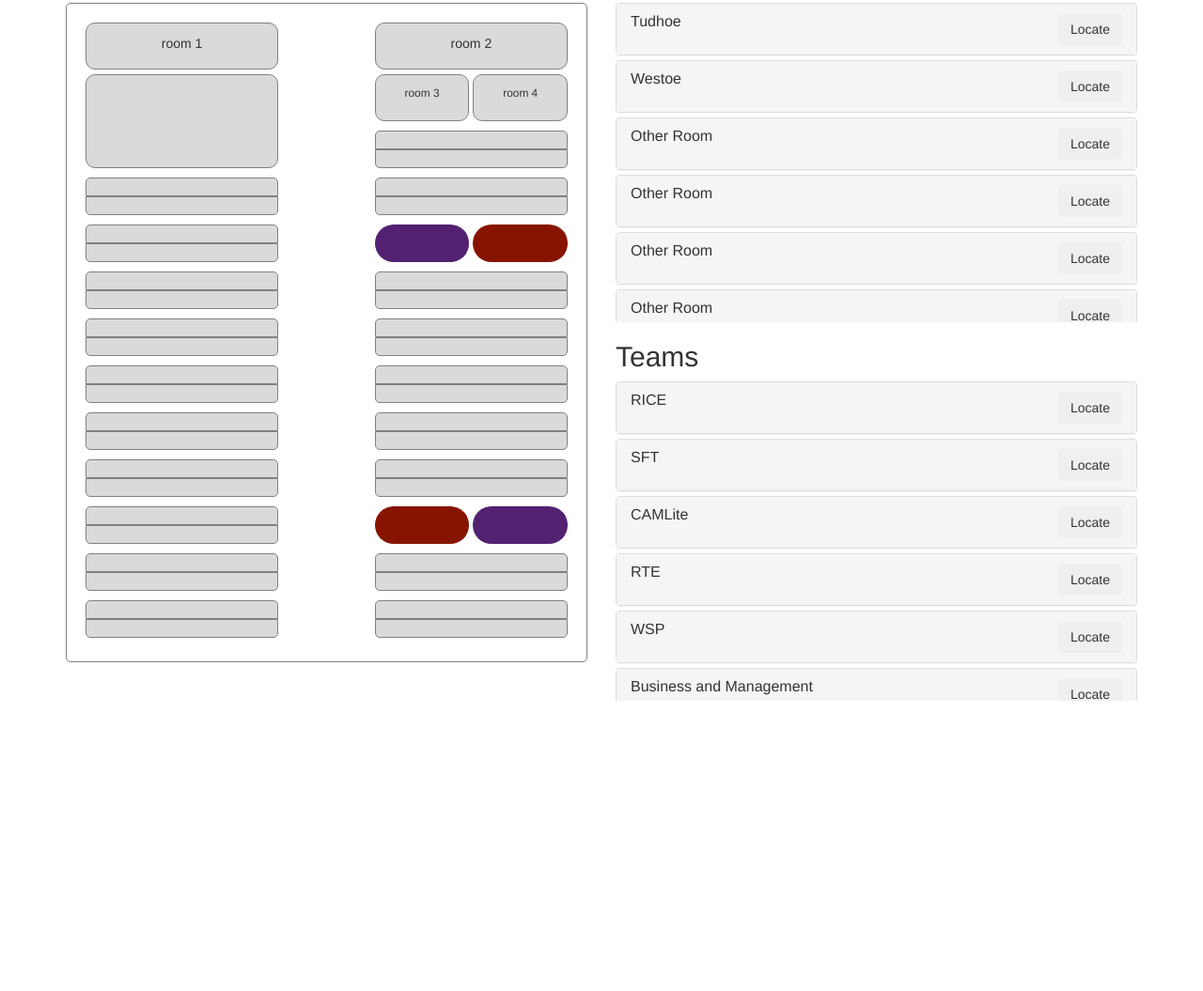
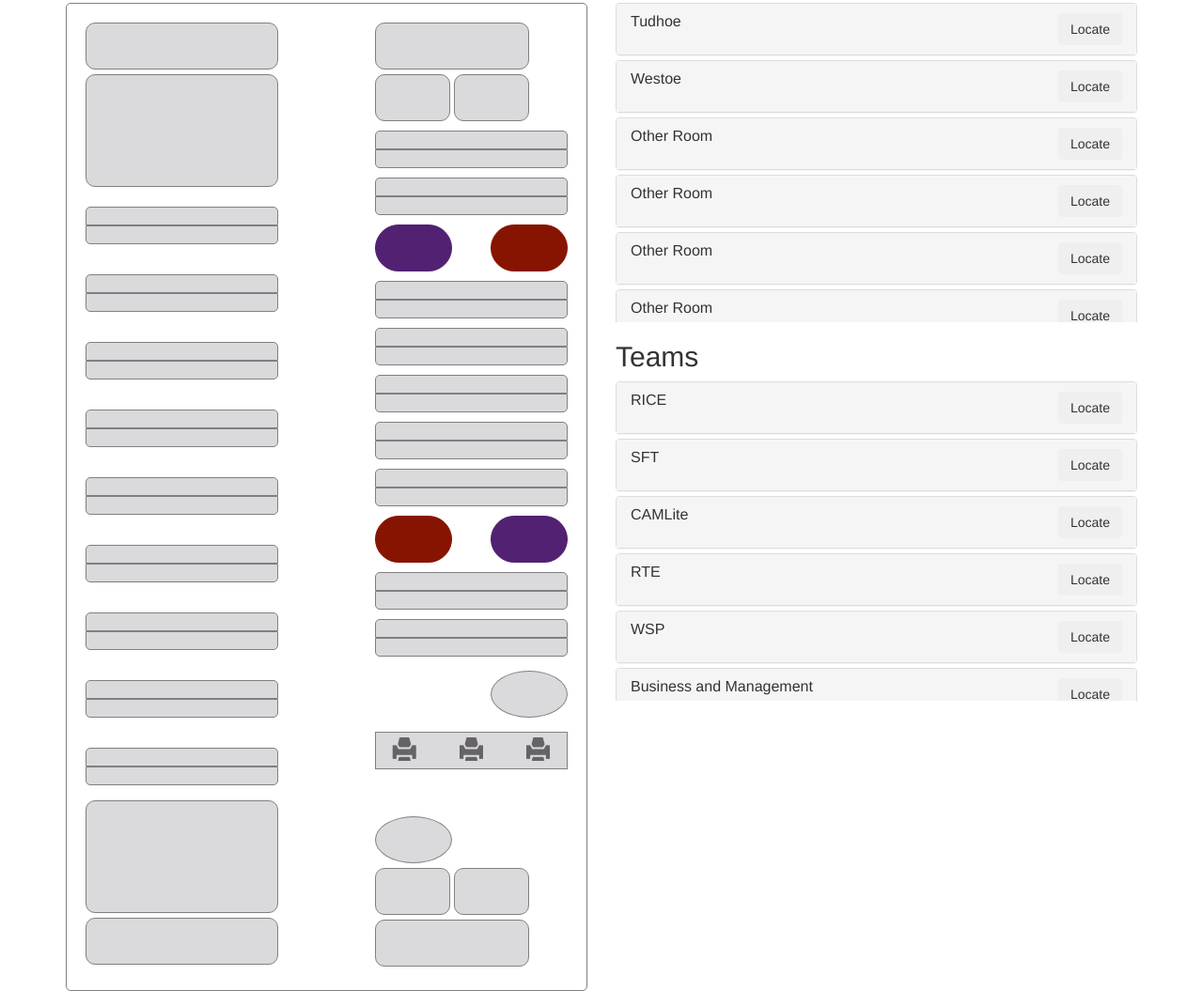
Before and after one commit to tinyoafman/we-floor-plan, a website: page views/index.html in a window 1280 px wide. Shown: the part 330-1385 px from the top of the page at 94% size. Before the commit the page ends 1096 px from the top, so only its background shows below. Drawn offline with nearby package versions, Linux system fonts and the light colour scheme.

Commit message:
TS make layout two tables

```diff
--- a/style/plan.css
+++ b/style/plan.css
@@ -8,75 +8,101 @@
   padding: 20px 20px 20px 20px;
 }
 
-.room, .desk-top, .desk-bottom {
+.desk-top-left, .desk-top-right, .desk-bottom-left, .desk-bottom-right{
+    height: 20px;
+}
+
+.desk-top-right{
+  margin-top: 5px;
+}
+
+.desk-bottom-right{
+  margin-bottom: 5px;
+}
+
+.desk-bottom-left{
+  margin-bottom: 16px;
+}
+
+.desk-top-left{
+  margin-top: 16px;
+}
+
+.desk-top-right, .desk-top-left{
+  border-radius: 5px 5px 0px 0px;
+}
+
+.desk-bottom-right, .desk-bottom-left{
+  border-radius: 0px 0px 5px 5px;
+}
+
+.room, .desk-top-right, .desk-bottom-right, .desk-top-left, .desk-bottom-left, .room-large, .breakout, div.printer{
   border-style: solid;
   border-width: thin;
   border-color: grey;
   background-color: #dad9db;
 }
 
-.room{
+.room, .room-large{
   margin-bottom: 5px;
   border-radius: 10px;
-  padding-top: 5%;
-  height: 50px;
 }
 
-.red-chewit-top, .purple-chewit-top{
-  border-radius: 50px 50px 0px 0px;
-  border-style: solid;
-  border-width: thin;
+.room{
+  height: 50px;
+  padding-top: 5%;
 }
 
-.red-chewit-bottom, .purple-chewit-bottom{
-  border-radius: 0px 0px 50px 50px;
-  border-style: solid;
-  border-width: thin;
+.room-large{
+  height: 120px;
+  padding-top: 18%;
 }
 
-.red-chewit-top, .red-chewit-bottom{
+.red-chewit, .purple-chewit, .breakout{
+  width: 40%;
+  padding-top: 5%;
+  margin-top: 5px;
+  margin-bottom: 5px;
+}
+
+.red-chewit, .purple-chewit{
+    border-style: solid;
+    border-width: thin;
+    border-radius: 50px 50px 50px 50px;
+    height: 50px;
+}
+
+.breakout{
+  border-radius: 50%;
+  height: 50px;
+  margin-top: 10px;
+}
+
+.red-chewit{
   border-color: #871400;
   background-color: #871400;
 }
 
-.purple-chewit-top, .purple-chewit-bottom{
+.purple-chewit{
   border-color: #522172;
   background-color: #522172;
 }
 
-.desk-top, .red-chewit-top, .purple-chewit-top{
-  margin-top: 5px;
-  height: 20px;
+span.printer{
+  width: 30%;
+  background-color: #dad9db;
+  padding-top: 5px;
 }
 
-.desk-top{
-  border-radius: 5px 5px 0px 0px;
+div.printer{
+  height: 40px;
+  margin-top: 10px;
+  margin-bottom: 40px;
 }
 
-.desk-bottom{
-  border-radius: 0px 0px 5px 5px;
-}
-
-.desk-bottom, .red-chewit-bottom, .purple-chewit-bottom {
-  margin-bottom: 5px;
-  height: 20px;
-}
-
-.row-aisle{
-  height: 20px;
-}
-
-.room-large{
-  height: 100px;
-  padding-top: 18%;
-}
-
-.row-room{
-  width: 40%;
-}
-
-.row-aisle{
-  width: 20%;
+.glyphicon-print{
+  font-size: 25px;
+  color: #666368;
 }
 
 .small{
@@ -92,6 +118,14 @@ table{
   text-align: center;
 }
 
-td{
-  vertical-align: top;
+.w85{
+  width: 80%;
 }
+
+.w95{
+  width: 95%;
+}
+
+.w40{
+  width: 40%;
+}
--- a/views/index.html
+++ b/views/index.html
@@ -22,138 +22,205 @@
       <!-- left hand pane -->
       <div class="col-sm-6">
         <h2>Plan</h2>
-        <div class="floor">
+
+        <div  class="floor">
+          <!--  hate table in table but...-->
           <table>
             <tr>
-              <td class="row-room"><div class="room clearable" id="room-1">room 1</div></td>
-              <td class="row-aisle"><div class="aisle"></div></td>
-              <td class="row-room"><div class="room clearable" id="room-2">room 2</div></td>
+              <td>
+                <span class="w40 pull-left">
+                  <table>
+                    <tr>
+                      <td>
+                        <div class="room"></div>
+                      </td>
                     </tr>
                     <tr>
-              <td class="row-room"><div class="room room-large clearable" id="office"></div></td>
-              <td class="row-aisle"><div class="aisle"></div></td>
-              <td class="row-room">
-                <div>
-                <span class="room small pull-left clearable" id="room-3">room 3</span>
-                <span class="room small pull-right clearable" id="room-4">room 4</span>
-              </div>
-              <div class="pull-bottom">
-                <div class="clearable desk-top"></div>
-                <div class="clearable desk-bottom"></div>
+                      <td>
+                        <div class="room-large"></div>
+                      </td>
+                    </tr>
+                    <tr>
+                      <td><div class="desk-top-left"></div></td>
+                    </tr>
+                    <tr>
+                      <td><div class="desk-bottom-left"></div></td>
+                    </tr>
+                    <tr>
+                      <td><div class="desk-top-left"></div></td>
+                    </tr>
+                    <tr>
+                      <td><div class="desk-bottom-left"></div></td>
+                    </tr>
+                    <tr>
+                      <td><div class="desk-top-left"></div></td>
+                    </tr>
+                    <tr>
+                      <td><div class="desk-bottom-left"></div></td>
+                    </tr>
+                    <tr>
+                      <td><div class="desk-top-left"></div></td>
+                    </tr>
+                    <tr>
+                      <td><div class="desk-bottom-left"></div></td>
+                    </tr>
+                    <tr>
+                      <td><div class="desk-top-left"></div></td>
+                    </tr>
+                    <tr>
+                      <td><div class="desk-bottom-left"></div></td>
+                    </tr>
+                    <tr>
+                      <td><div class="desk-top-left"></div></td>
+                    </tr>
+                    <tr>
+                      <td><div class="desk-bottom-left"></div></td>
+                    </tr>
+                    <tr>
+                      <td><div class="desk-top-left"></div></td>
+                    </tr>
+                    <tr>
+                      <td><div class="desk-bottom-left"></div></td>
+                    </tr>
+                    <tr>
+                      <td><div class="desk-top-left"></div></td>
+                    </tr>
+                    <tr>
+                      <td><div class="desk-bottom-left"></div></td>
+                    </tr>
+                    <tr>
+                      <td><div class="desk-top-left"></div></td>
+                    </tr>
+                    <tr>
+                      <td><div class="desk-bottom-left"></div></td>
+                    </tr>
+                    <tr>
+                      <td>
+                        <div class="room-large"></div>
+                      </td>
+                    </tr>
+                    <tr>
+                      <td>
+                        <div class="room"></div>
+                      </td>
+                    </tr>
+                  </table>
+                </span>
+                <span class="w40 pull-right">
+                  <table>
+                    <tr>
+                      <td>
+                        <div class="w85 pull-left room"></div>
+                      </td>
+                    </tr>
+                    <tr>
+                      <td>
+                        <div class="w85 pull-left">
+                          <span class="small room pull-left"></span>
+                          <span class="small room pull-right"></span>
                         </div>
                       </td>
                     </tr>
                     <tr>
-              <td class="row-room"><div class="clearable desk-top" id="desk-1"></div></td>
-              <td class="row-aisle"><div class="aisle"></div></td>
-              <td class="row-room"><div class="clearable desk-top" id="desk-2"></div></td>
+                      <td><div class="desk-top-right"></div></td>
                     </tr>
                     <tr>
-              <td class="row-room"><div class="clearable desk-bottom" id="desk-3"></div></td>
-              <td class="row-aisle"><div class="aisle"></div></td>
-              <td class="row-room"><div class="clearable desk-bottom" id="desk-4"></div></td>
+                      <td><div class="desk-bottom-right"></div></td>
                     </tr>
                     <tr>
-              <td class="row-room"><div class="clearable desk-top" id="desk-5"></div></td>
-              <td class="row-aisle"><div class="aisle"></div></td>
-              <td class="row-room">
-                <span class="purple-chewit-top small pull-left"></span>
-                <span class="red-chewit-top small pull-right"></span>
+                      <td><div class="desk-top-right"></div></td>
+                    </tr>
+                    <tr>
+                      <td><div class="desk-bottom-right"></div></td>
+                    </tr>
+                    <tr>
+                      <td>
+                        <span class="purple-chewit pull-left"></span>
+                        <span class="red-chewit pull-right"></span>
                       </td>
                     </tr>
                     <tr>
-              <td class="row-room"><div class="clearable desk-bottom" id="desk-6"></div></td>
-              <td class="row-aisle"><div class="aisle"></div></td>
-              <td class="row-room">
-                <span class="purple-chewit-bottom small pull-left"></span>
-                <span class="red-chewit-bottom small pull-right"></span>
+                      <td><div class="desk-top-right"></div></td>
+                    </tr>
+                    <tr>
+                      <td><div class="desk-bottom-right"></div></td>
+                    </tr>
+                    <tr>
+                      <td><div class="desk-top-right"></div></td>
+                    </tr>
+                    <tr>
+                      <td><div class="desk-bottom-right"></div></td>
+                    </tr>
+                    <tr>
+                      <td><div class="desk-top-right"></div></td>
+                    </tr>
+                    <tr>
+                      <td><div class="desk-bottom-right"></div></td>
+                    </tr>
+                    <tr>
+                      <td><div class="desk-top-right"></div></td>
+                    </tr>
+                    <tr>
+                      <td><div class="desk-bottom-right"></div></td>
+                    </tr>
+                    <tr>
+                      <td><div class="desk-top-right"></div></td>
+                    </tr>
+                    <tr>
+                      <td><div class="desk-bottom-right"></div></td>
+                    </tr>
+                    <td>
+                      <span class="purple-chewit pull-right"></span>
+                      <span class="red-chewit pull-left"></span>
                     </td>
                   </tr>
                   <tr>
-              <td class="row-room"><div class="clearable desk-top" id="desk-7"></div></td>
-              <td class="row-aisle"><div class="aisle"></div></td>
-              <td class="row-room"><div class="clearable desk-top" id="desk-8"></div></td>
+                    <td><div class="desk-top-right"></div></td>
                   </tr>
                   <tr>
-              <td class="row-room"><div class="clearable desk-bottom" id="desk-9"></div></td>
-              <td class="row-aisle"><div class="aisle"></div></td>
-              <td class="row-room"><div class="clearable desk-bottom" id="desk-10"></div></td>
+                    <td><div class="desk-bottom-right"></div></td>
                   </tr>
                   <tr>
-              <td class="row-room"><div class="clearable desk-top" id="desk-11"></div></td>
-              <td class="row-aisle"><div class="aisle"></div></td>
-              <td class="row-room"><div class="clearable desk-top" id="desk-12"></div></td>
+                    <td><div class="desk-top-right"></div></td>
                   </tr>
                   <tr>
-              <td class="row-room"><div class="clearable desk-bottom" id="desk-13"></div></td>
-              <td class="row-aisle"><div class="aisle"></div></td>
-              <td class="row-room"><div class="clearable desk-bottom" id="desk-14"></div></td>
+                    <td><div class="desk-bottom-right"></div></td>
                   </tr>
                   <tr>
-              <td class="row-room"><div class="clearable desk-top" id="desk-15"></div></td>
-              <td class="row-aisle"><div class="aisle"></div></td>
-              <td class="row-room"><div class="clearable desk-top" id="desk-16"></div></td>
-            </tr>
-            <tr>
-              <td class="row-room"><div class="clearable desk-bottom" id="desk-17"></div></td>
-              <td class="row-aisle"><div class="aisle"></div></td>
-              <td class="row-room"><div class="clearable desk-bottom" id="desk-18"></div></td>
-            </tr>
-            <tr>
-              <td class="row-room"><div class="clearable desk-top" id="desk-19"></div></td>
-              <td class="row-aisle"><div class="aisle"></div></td>
-              <td class="row-room"><div class="clearable desk-top" id="desk-20"></div></td>
-            </tr>
-            <tr>
-              <td class="row-room"><div class="clearable desk-bottom" id="desk-21"></div></td>
-              <td class="row-aisle"><div class="aisle"></div></td>
-              <td class="row-room"><div class="clearable desk-bottom" id="desk-22"></div></td>
-            </tr>
-            <tr>
-              <td class="row-room"><div class="clearable desk-top" id="desk-23"></div></td>
-              <td class="row-aisle"><div class="aisle"></div></td>
-              <td class="row-room"><div class="clearable desk-top" id="desk-24"></div></td>
-            </tr>
-            <tr>
-              <td class="row-room"><div class="clearable desk-bottom" id="desk-25"></div></td>
-              <td class="row-aisle"><div class="aisle"></div></td>
-              <td class="row-room"><div class="clearable desk-bottom" id="desk-26"></div></td>
-            </tr>
-            <tr>
-              <td class="row-room"><div class="clearable desk-top" id="desk-27"></div></td>
-              <td class="row-aisle"><div class="aisle"></div></td>
-              <td class="row-room">
-                <span class="red-chewit-top small pull-left"></span>
-                <span class="purple-chewit-top small pull-right"></span>
+                    <td>
+                      <div class="breakout pull-right"></div>
                     </td>
                   </tr>
                   <tr>
-              <td class="row-room"><div class="clearable desk-bottom" id="desk-28"></div></td>
-              <td class="row-aisle"><div class="aisle"></div></td>
-              <td class="row-room">
-                <span class="red-chewit-bottom small pull-left"></span>
-                <span class="purple-chewit-bottom small pull-right"></span>
+                    <td>
+                      <div class="printer">
+                      <span class="glyphicon glyphicon-print printer pull-left"></span>
+                      <span class="glyphicon glyphicon-print printer"></span>
+                      <span class="glyphicon glyphicon-print printer pull-right"></span>
+                    </div>
                     </td>
                   </tr>
                   <tr>
-              <td class="row-room"><div class="clearable desk-top" id="desk-29"></div></td>
-              <td class="row-aisle"><div class="aisle"></div></td>
-              <td class="row-room"><div class="clearable desk-top" id="desk-30"></div></td>
+                    <td>
+                      <div class="breakout pull-left"></div>
+                    </td>
                   </tr>
                   <tr>
-              <td class="row-room"><div class="clearable desk-bottom" id="desk-31"></div></td>
-              <td class="row-aisle"><div class="aisle"></div></td>
-              <td class="row-room"><div class="clearable desk-bottom" id="desk-32"></div></td>
+                    <td>
+                      <div class="w85 pull-left">
+                        <span class="small room pull-left"></span>
+                        <span class="small room pull-right"></span>
+                      </div>
+                    </td>
                   </tr>
                   <tr>
-              <td class="row-room"><div class="clearable desk-top" id="desk-33"></div></td>
-              <td class="row-aisle"><div class="aisle"></div></td>
-              <td class="row-room"><div class="clearable desk-top" id="desk-34"></div></td>
+                    <td>
+                      <div class="w85 pull-left room"></div>
+                    </td>
                   </tr>
-            <tr>
-              <td class="row-room"><div class="clearable desk-bottom" id="desk-35"></div></td>
-              <td class="row-aisle"><div class="aisle"></div></td>
-              <td class="row-room"><div class="clearable desk-bottom" id="desk-36"></div></td>
+                </table>
+              </span>
+            </td>
           </tr>
         </table>
       </div>
```
Lines whose indentation alone changed are shown as unchanged.
